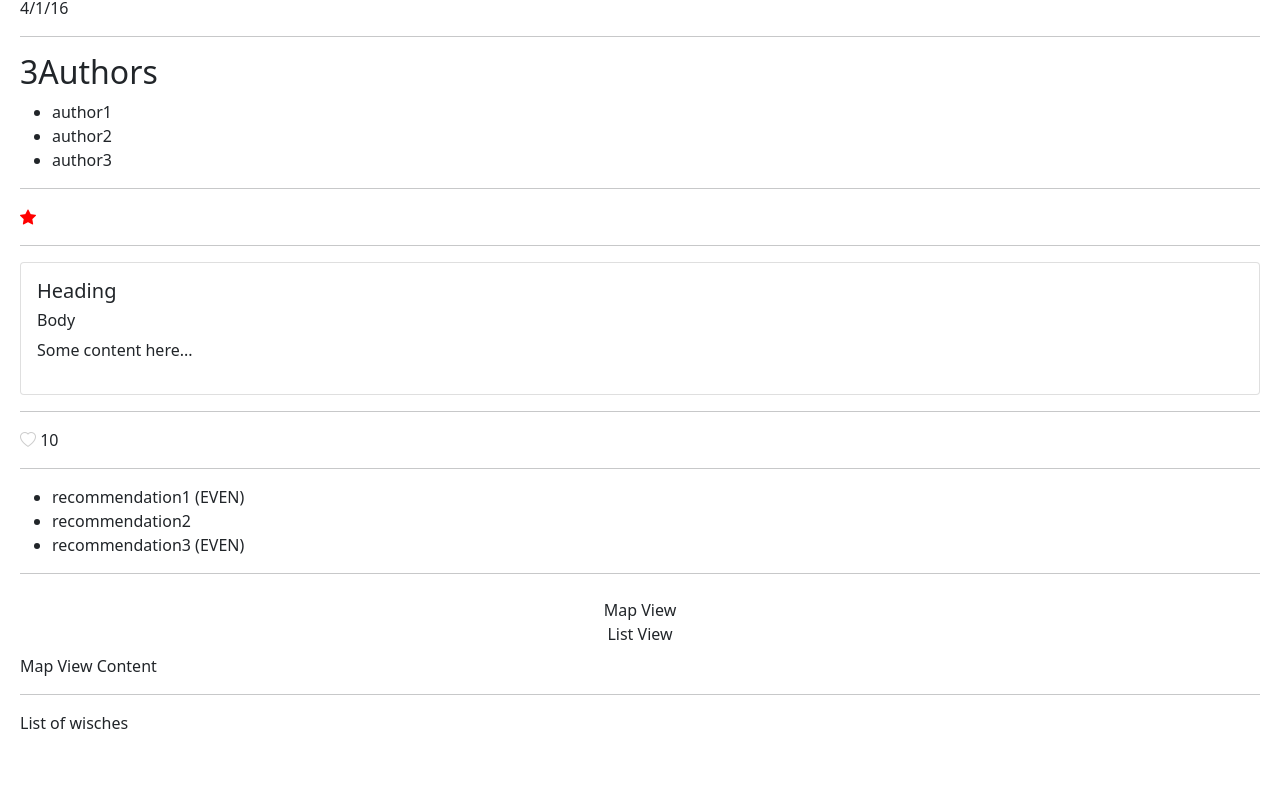
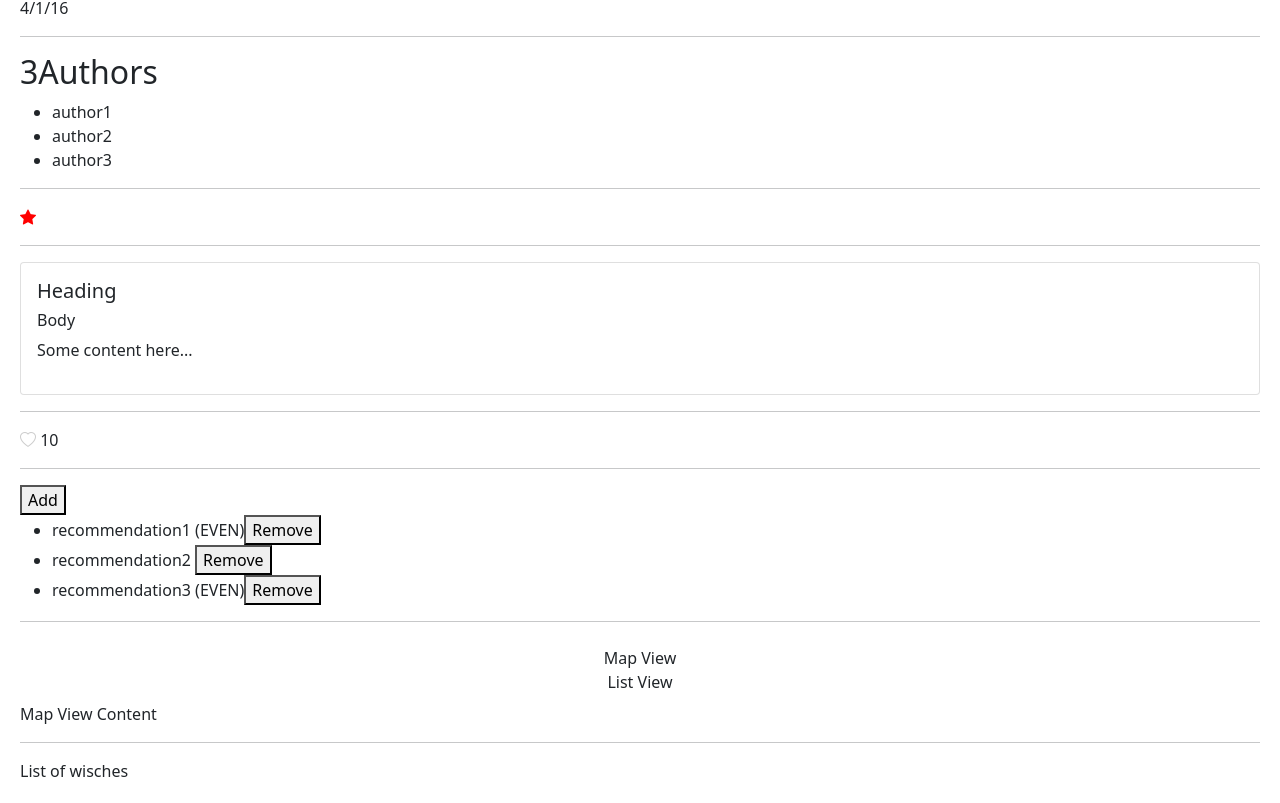
Before and after one commit to holhar/getting2know-angular, an Angular app: page / in a window 1280 px wide. Shown: the part 622-1425 px from the top of the page. Before the commit the page ends 1377 px from the top, so only its background shows below. Built offline with nearby package versions, Linux system fonts and the light colour scheme.

Commit message:
Directives: ngFor and change detection

```diff
--- a/src/app/app.component.html
+++ b/src/app/app.component.html
@@ -28,9 +28,11 @@
 ></like>
 
 <hr />
+<button (click)="onAdd()">Add</button>
 <ul>
     <li *ngFor="let recommendation of recommendations; even as isEven">
         {{ recommendation.name }} <span *ngIf="isEven">(EVEN)</span>
+        <button (click)="onRemove(recommendation)">Remove</button>
     </li>
 </ul>
 
--- a/src/app/app.component.ts
+++ b/src/app/app.component.ts
@@ -30,4 +30,13 @@ export class AppComponent {
   onFavoriteChanged(eventArgs: FavoriteChangedEventArgs) {
     console.log("Favorite changed: ", eventArgs);
   }
+
+  onAdd() {
+    this.recommendations.push({id: 4, name: 'recommendation4'});
+  }
+
+  onRemove(recommendation: any) {
+    let index = this.recommendations.indexOf(recommendation);
+    this.recommendations.splice(index, 1);
+  }
 }
```
